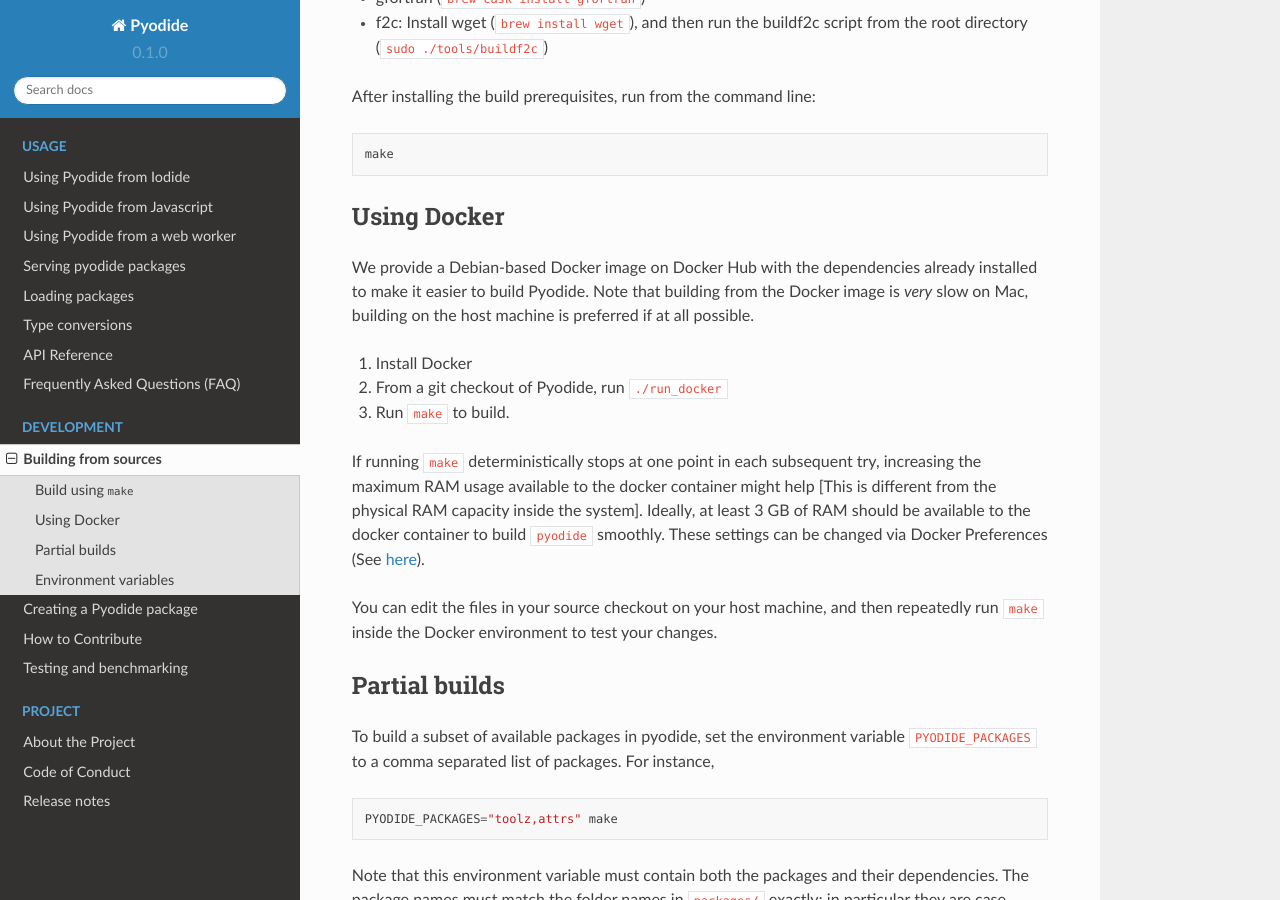
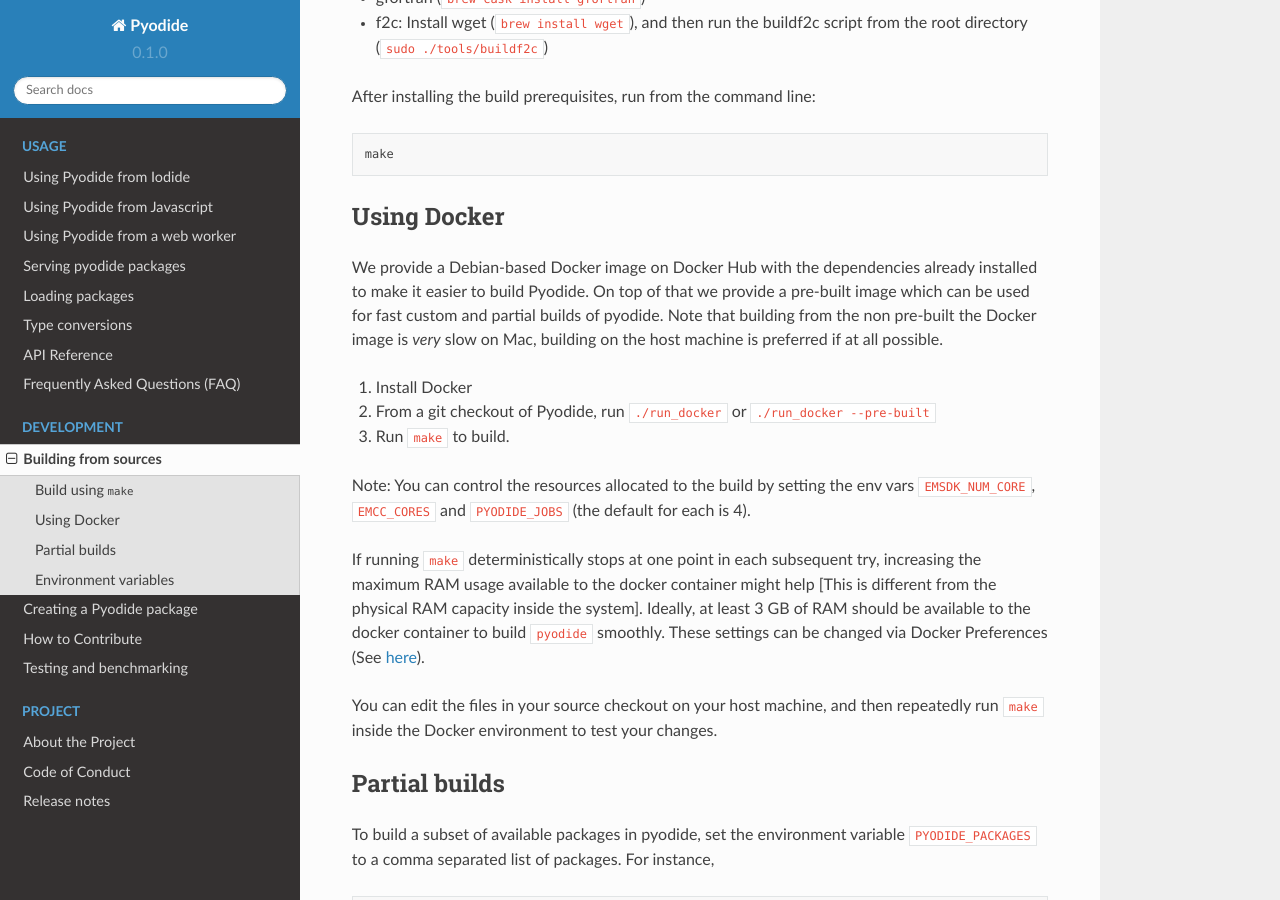
Before and after one commit to pyodide/pyodide, a Sphinx documentation site: the page built from docs/building_from_sources.md, in a window 1280 px wide and 900 px high, scrolled down 932 px. Built offline with Sphinx 7.4.7 and the Read the Docs theme 2.0.0, drawn with Linux system fonts in a browser that asks for light colours; the version number is read from the project's files by our own code.

Commit message:
Docker image with prebuilt pyodide (#787)

```diff
--- a/docs/building_from_sources.md
+++ b/docs/building_from_sources.md
@@ -45,15 +45,20 @@
 ## Using Docker
 
 We provide a Debian-based Docker image on Docker Hub with the dependencies
-already installed to make it easier to build Pyodide. Note that building from
-the Docker image is *very* slow on Mac, building on the host machine is
-preferred if at all possible.
+already installed to make it easier to build Pyodide. On top of that we provide a
+pre-built image which can be used for fast custom and partial builds of pyodide.
+Note that building from the non pre-built the Docker image is *very* slow on Mac,
+building on the host machine is preferred if at all possible.
 
 1. Install Docker
 
-2. From a git checkout of Pyodide, run `./run_docker`
+2. From a git checkout of Pyodide, run `./run_docker` or `./run_docker --pre-built`
 
 3. Run `make` to build.
+
+Note: You can control the resources allocated to the build by setting the env vars
+`EMSDK_NUM_CORE`, `EMCC_CORES` and `PYODIDE_JOBS` (the default for each is 4).
+
 
 If running ``make`` deterministically stops at one point in each subsequent try, increasing
 the maximum RAM usage available to the docker container might help [This is different
--- a/setup.cfg
+++ b/setup.cfg
@@ -4,7 +4,7 @@
     -r sxX
 
 [bumpversion]
-current_version = 0.15.0
+current_version = 0.16.1
 commit = True
 tag = True
 tag_name = {new_version}
```
Also changed, not shown: 5 other files.
